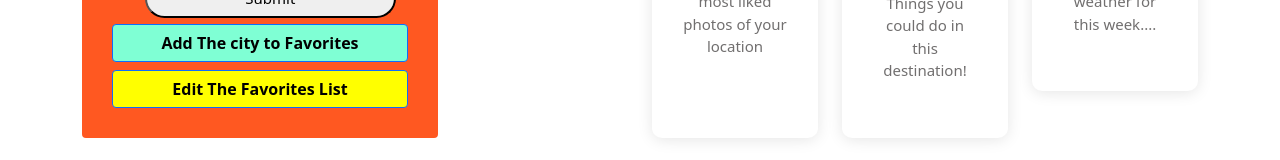
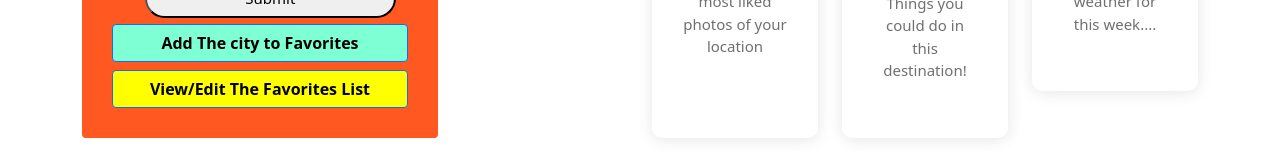
Before and after one commit to ghiasnaser/Project-1, a plain HTML site: page index.html in a window 1280 px wide. Shown: the part 886-1046 px from the top of the page. Drawn offline with nearby package versions, Linux system fonts and the light colour scheme.

Commit message:
README is finalized, added a View next to the Edit of the favorites list, so the user is not confused about where to see the list

```diff
--- a/index.html
+++ b/index.html
@@ -62,7 +62,7 @@
                                 </form>
                                 <div class="d-grid gap-2 adding">
                                     <button id="AddTofavorites" class="btn btn-primary" type="button">Add The city to Favorites</button>
-                                    <button id="EditList" class="btn btn-primary" type="button">Edit The Favorites List</button>
+                                    <button id="EditList" class="btn btn-primary" type="button">View/Edit The Favorites List</button>
                                 </div>
                             </div>
                         </div>
```
Also changed, not shown: assets/images/searched-city background-image.jpg (deleted), assets/images/weather results.jpg (deleted), 10 other files.
